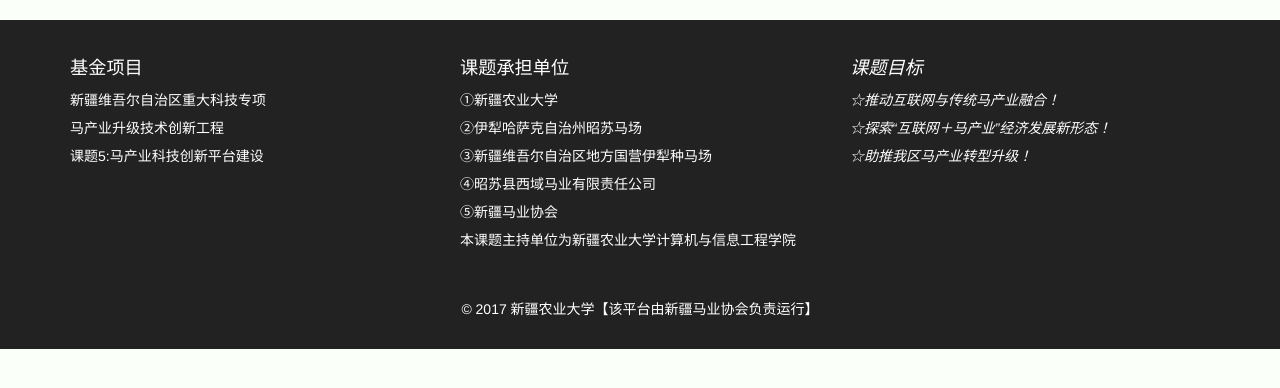
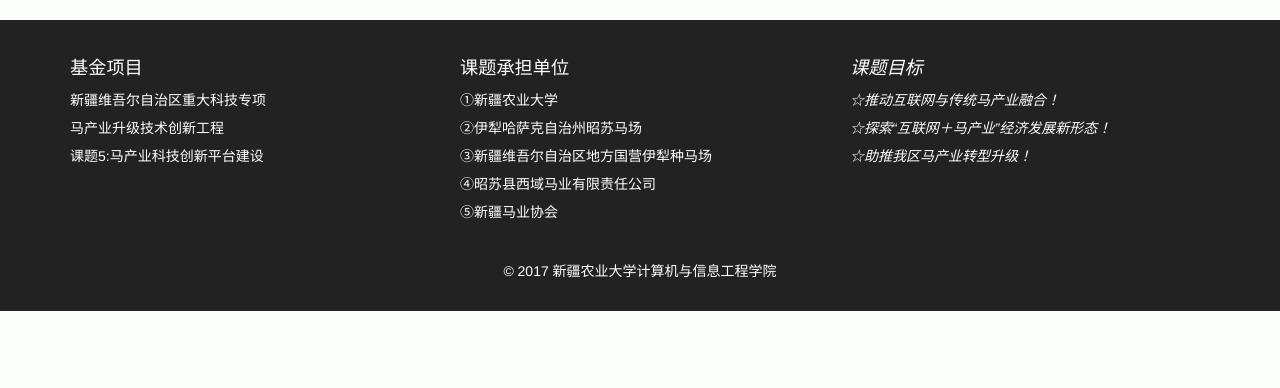
Before and after one commit to ztaihong/xjhorse, a Django app: template templates/base.html in a window 1280 px wide. Shown: the part 50-438 px from the top of the page. Run offline with Django 3.2, Linux system fonts and the light colour scheme; the template is opened without the code that fills it, so the values that code supplies are empty; some libraries are stand-ins or nearby versions.

Commit message:
修改页脚

```diff
--- a/templates/footer.html
+++ b/templates/footer.html
@@ -21,7 +21,6 @@
                ③新疆维吾尔自治区地方国营伊犁种马场<br>
                ④昭苏县西域马业有限责任公司<br>
                ⑤新疆马业协会<br>
-          <p>本课题主持单位为新疆农业大学计算机与信息工程学院</p>
           <hr class="visible-xs">
         </section>
         <section id="objective" class="col-sm-4">
@@ -31,6 +30,6 @@
           ☆助推我区马产业转型升级！<br>
         </section>
       </div>
-      <div class="text-center">&copy; 2017 新疆农业大学【该平台由新疆马业协会负责运行】</div>
+      <div class="text-center">&copy; 2017 新疆农业大学计算机与信息工程学院</div>
     </div>
   </footer>
```
